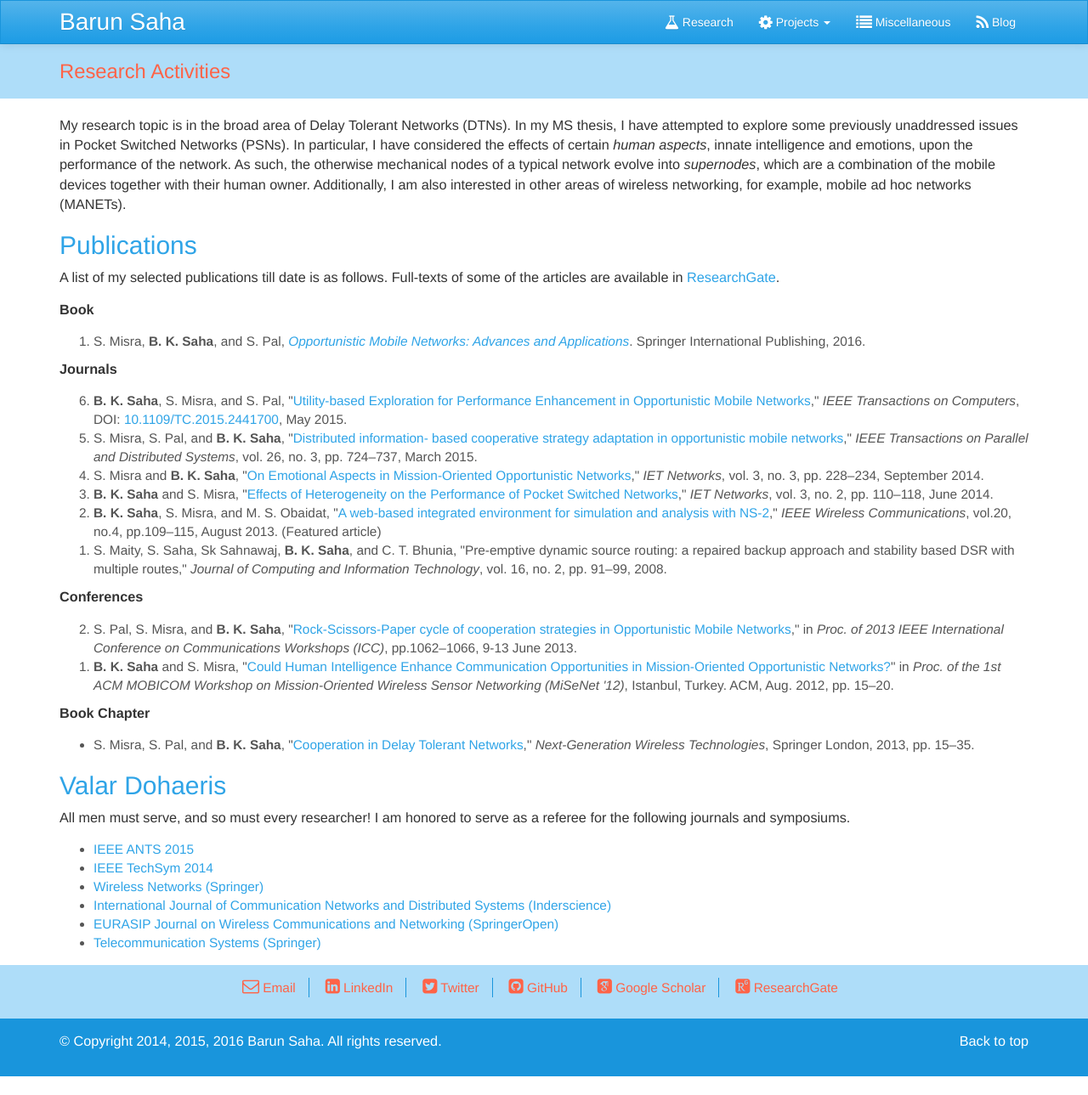
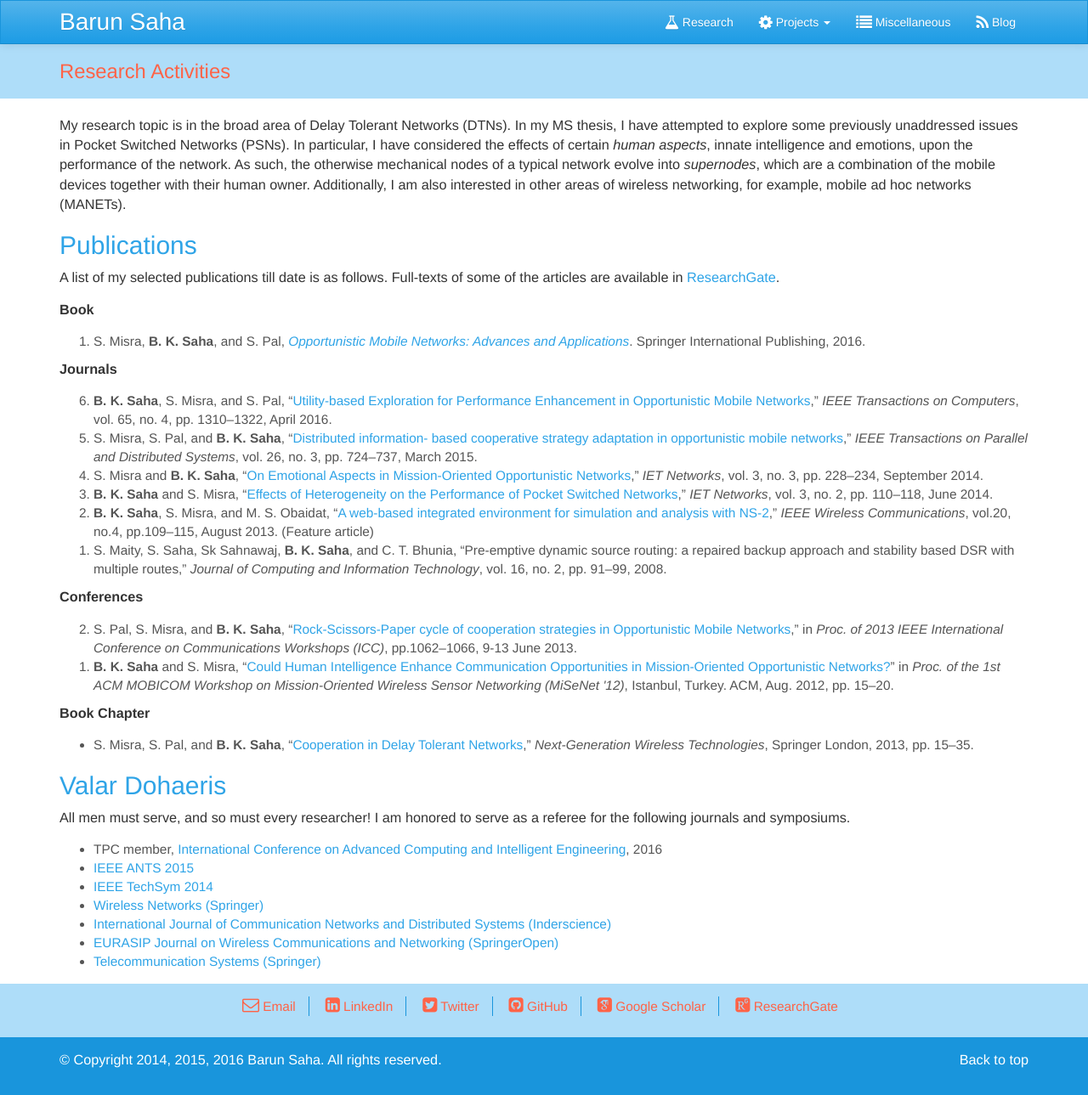
Before and after one commit to barun-saha/barun-saha.github.io, a Jekyll site: the page research.html, which Jekyll copies as it is, in a window 1280 px wide. Shown: the whole page at 85% size. Built offline with Jekyll 4.4.1, drawn with Linux system fonts in a browser that asks for light colours; nearby versions of some CDN libraries; some web fonts are replaced; before the commit the page ends 1267 px from its top, so only the background shows below that.

Commit message:
Updated list of publications

```diff
--- a/research.html
+++ b/research.html
@@ -104,37 +104,36 @@ Research Activities
 
 		<ol reversed class="bigger">
             <li>
-			  <strong>B. K. Saha</strong>, S. Misra, and S. Pal, "<a href="http://ieeexplore.ieee.org/xpl/articleDetails.jsp?arnumber=7118165">Utility-based Exploration
-                for Performance Enhancement in Opportunistic Mobile Networks</a>," <em>IEEE
-                Transactions on Computers</em>,	DOI: <a href="http://dx.doi.org/10.1109/TC.2015.2441700">
-                10.1109/TC.2015.2441700</a>, May 2015.
+			  <strong>B. K. Saha</strong>, S. Misra, and S. Pal, &ldquo;<a href="http://ieeexplore.ieee.org/xpl/articleDetails.jsp?arnumber=7118165">Utility-based Exploration
+                for Performance Enhancement in Opportunistic Mobile Networks</a>,&rdquo; <em>IEEE
+                Transactions on Computers</em>,	vol. 65, no. 4, pp. 1310&ndash;1322, April 2016.
 			</li>
 			<li>
-			  S. Misra, S. Pal, and <strong>B. K. Saha</strong>, "<a href="http://ieeexplore.ieee.org/xpl/articleDetails.jsp?arnumber=6781642">Distributed information-
+			  S. Misra, S. Pal, and <strong>B. K. Saha</strong>, &ldquo;<a href="http://ieeexplore.ieee.org/xpl/articleDetails.jsp?arnumber=6781642">Distributed information-
 			  based cooperative strategy adaptation in opportunistic mobile
-			  networks</a>," <em>IEEE Transactions on Parallel and Distributed Systems</em>,
+			  networks</a>,&rdquo; <em>IEEE Transactions on Parallel and Distributed Systems</em>,
 			  vol. 26, no. 3, pp. 724&ndash;737, March 2015.
 			</li>
 			<li>
-			  S. Misra and <strong>B. K. Saha</strong>, "<a href="http://ieeexplore.ieee.org/xpl/articleDetails.jsp?arnumber=6898217">On Emotional Aspects in Mission-Oriented
-			  Opportunistic Networks</a>," <em>IET Networks</em>, vol. 3, no. 3, pp. 228&ndash;234,
+			  S. Misra and <strong>B. K. Saha</strong>, &ldquo;<a href="http://ieeexplore.ieee.org/xpl/articleDetails.jsp?arnumber=6898217">On Emotional Aspects in Mission-Oriented
+			  Opportunistic Networks</a>,&rdquo; <em>IET Networks</em>, vol. 3, no. 3, pp. 228&ndash;234,
 			  September 2014.
 			</li>
 			<li>
-			  <strong>B. K. Saha</strong> and S. Misra, "<a href="http://ieeexplore.ieee.org/xpl/articleDetails.jsp?arnumber=6845405">Effects of Heterogeneity on the Performance
-			  of Pocket Switched Networks</a>," <em>IET Networks</em>, vol. 3, no. 2, pp. 110&ndash;118,
+			  <strong>B. K. Saha</strong> and S. Misra, &ldquo;<a href="http://ieeexplore.ieee.org/xpl/articleDetails.jsp?arnumber=6845405">Effects of Heterogeneity on the Performance
+			  of Pocket Switched Networks</a>,&rdquo; <em>IET Networks</em>, vol. 3, no. 2, pp. 110&ndash;118,
 			  June 2014.
 			</li>
 			<li>
-			  <strong>B. K. Saha</strong>, S. Misra, and M. S. Obaidat, "<a href="http://ieeexplore.ieee.org/xpl/articleDetails.jsp?arnumber=6590057">A web-based
-			  integrated environment for simulation and analysis with NS-2</a>,"
+			  <strong>B. K. Saha</strong>, S. Misra, and M. S. Obaidat, &ldquo;<a href="http://ieeexplore.ieee.org/xpl/articleDetails.jsp?arnumber=6590057">A web-based
+			  integrated environment for simulation and analysis with NS-2</a>,&rdquo;
 			  <em>IEEE Wireless Communications</em>, vol.20, no.4, pp.109&ndash;115,
-			  August 2013. (Featured article)
+			  August 2013. (Feature article)
 			</li>
 			<li>
 			   S. Maity, S. Saha, Sk Sahnawaj, <strong>B. K. Saha</strong>, and C. T. Bhunia,
-			   "Pre-emptive dynamic source routing: a repaired backup approach
-			   and stability based DSR with multiple routes," <em>Journal of Computing
+			&ldquo;Pre-emptive dynamic source routing: a repaired backup approach
+			   and stability based DSR with multiple routes,&rdquo; <em>Journal of Computing
 			   and Information Technology</em>, vol. 16, no. 2, pp. 91&ndash;99, 2008.
 			</li>
 		</ol>
@@ -143,15 +142,15 @@ Research Activities
 
 		<ol reversed class="bigger">
 			<li>
-			  S. Pal, S. Misra, and <strong>B. K. Saha</strong>, "<a href="http://ieeexplore.ieee.org/xpl/articleDetails.jsp?arnumber=6649394">Rock-Scissors-Paper cycle of
-			  cooperation strategies in Opportunistic Mobile Networks</a>," in
+			  S. Pal, S. Misra, and <strong>B. K. Saha</strong>, &ldquo;<a href="http://ieeexplore.ieee.org/xpl/articleDetails.jsp?arnumber=6649394">Rock-Scissors-Paper cycle of
+			  cooperation strategies in Opportunistic Mobile Networks</a>,&rdquo; in
 			  <em>Proc. of 2013 IEEE International Conference on Communications Workshops
 			  (ICC)</em>, pp.1062&ndash;1066, 9-13 June 2013.
 			</li>
 			<li>
-			  <strong>B. K. Saha</strong> and S. Misra, "<a href="https://dl.acm.org/citation.cfm?doid=2348656.2348662">Could Human Intelligence Enhance
+			  <strong>B. K. Saha</strong> and S. Misra, &ldquo;<a href="https://dl.acm.org/citation.cfm?doid=2348656.2348662">Could Human Intelligence Enhance
 			  Communication Opportunities in Mission-Oriented Opportunistic
-			  Networks?</a>" in <em>Proc. of the 1st ACM MOBICOM Workshop on
+			  Networks?</a>&rdquo; in <em>Proc. of the 1st ACM MOBICOM Workshop on
 			  Mission-Oriented Wireless Sensor Networking (MiSeNet '12)</em>,
 			  Istanbul, Turkey. ACM, Aug. 2012, pp. 15&ndash;20.
 			</li>
@@ -161,8 +160,8 @@ Research Activities
 
 		<ul class="bigger">
 			<li>
-			  S. Misra, S. Pal, and <strong>B. K. Saha</strong>, "<a href="http://link.springer.com/chapter/10.1007/978-1-4471-5164-7_3">Cooperation in
-			  Delay Tolerant Networks</a>," <em>Next-Generation Wireless Technologies</em>,
+			  S. Misra, S. Pal, and <strong>B. K. Saha</strong>, &ldquo;<a href="http://link.springer.com/chapter/10.1007/978-1-4471-5164-7_3">Cooperation in
+			  Delay Tolerant Networks</a>,&rdquo; <em>Next-Generation Wireless Technologies</em>,
 			  Springer London, 2013, pp. 15&ndash;35.
 			</li>
 		</ul>
@@ -175,6 +174,8 @@ Research Activities
 			serve as a referee for the following journals and symposiums.
 
 			<ul class="bigger">
+				<li>TPC member, <a href="http://www.icacie.com/">International
+					Conference on Advanced Computing and Intelligent Engineering</a>, 2016
                 <li><a href="http://www.ieee-comsoc-ants.org/">
 					IEEE ANTS 2015</a></li>
 				<li><a href="http://www.ieee.org/conferences_events/conferences/conferencedetails/index.html?Conf_ID=32812">
```
Also changed, not shown: templates/research.html (+22 -21 lines).
